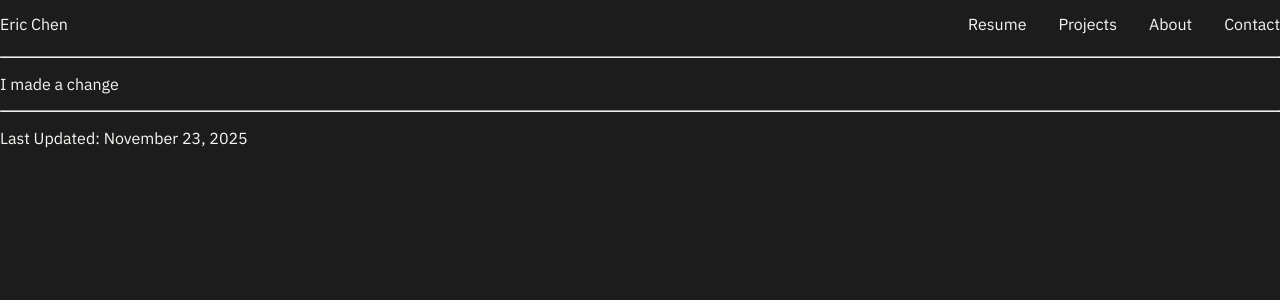
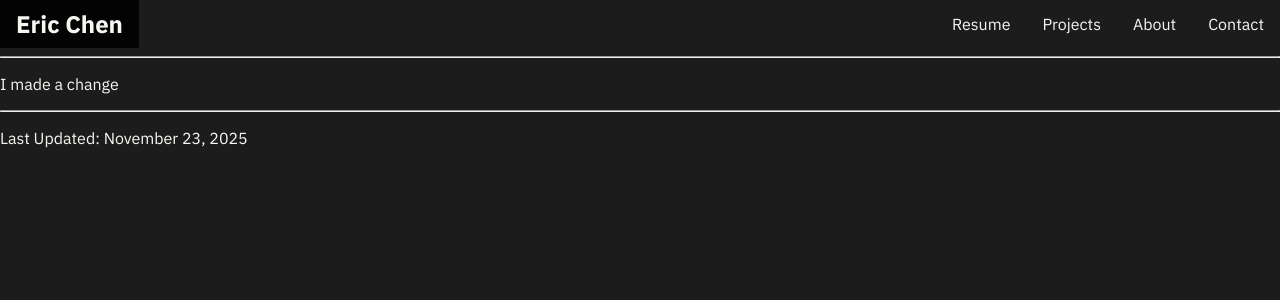
Before and after one commit to ericjchen21/ericjchen21.github.io, a Jekyll site: the page built from index.md, in a window 1280 px wide. Shown: the top 300 px of the page. Built offline with Jekyll 4.4.1, drawn with Linux system fonts in a browser that asks for light colours; comment, search, counter and statistics services are not loaded.

Commit message:
fixed desktop navbar button behavior

```diff
--- a/_includes/header.html
+++ b/_includes/header.html
@@ -1,6 +1,8 @@
 <header class="site-header" x-data="{ open: false }">
   <div class="header-wrapper">
-    <a class="site-title" href="{{ '/' | relative_url }}"> Eric Chen </a>
+    <a class="site-title page-link" href="{{ '/' | relative_url }}">
+      Eric Chen
+    </a>
 
     <nav class="desktop-nav">{% include nav/nav_items.html %}</nav>
 
--- a/_sass/header/_header.scss
+++ b/_sass/header/_header.scss
@@ -18,9 +18,31 @@
     height: 48px;
   }
 
-  .site-title {
+  .page-link {
     text-decoration: none;
     color: var(--text-color);
+
+    display: inline-flex;
+    align-items: center; /* Centers text vertically */
+
+    @media (min-width: $mobile-breakpoint) {
+      padding-left: 16px;
+      padding-right: 16px;
+      height: 100%;
+      justify-content: center; /* Centers text horizontally */
+    }
+
+    &:hover {
+      background-color: darken($bg-color, 10%);
+    }
+  }
+
+  .site-title {
+    font-size: 1.5rem;
+    font-weight: bold;
+
+    padding-left: 16px;
+    padding-right: 16px;
   }
 
   // 2. Desktop Nav Styling
@@ -29,17 +51,7 @@
 
     @media (min-width: $mobile-breakpoint) {
       display: flex;
-      gap: 2rem;
-    }
-
-    .page-link {
-      text-decoration: none;
-      color: var(--text-color);
-      // font-weight: 500;
-
-      // &:hover {
-      //   color: $accent-color;
-      // }
+      height: 100%;
     }
   }
 
```
